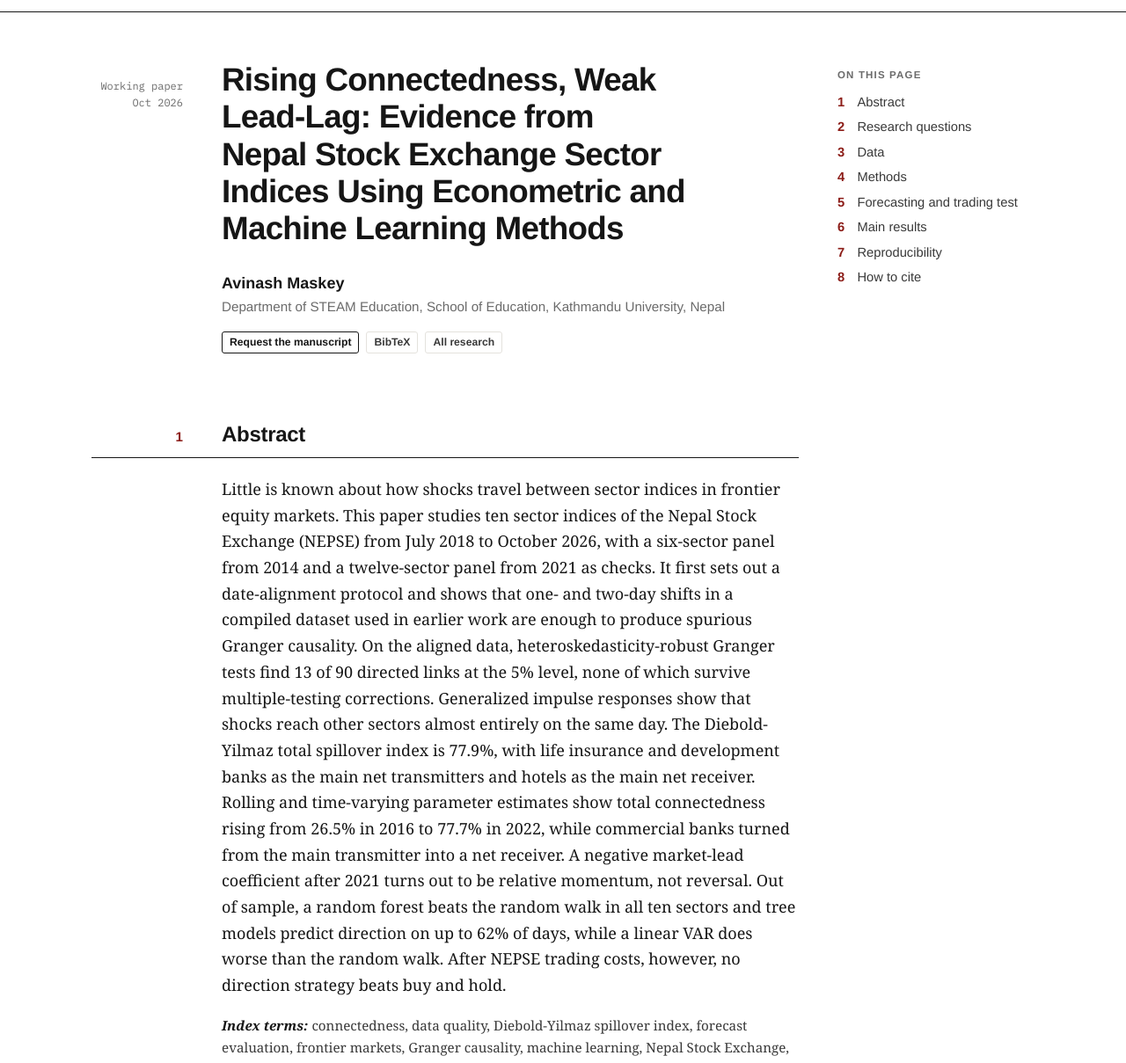
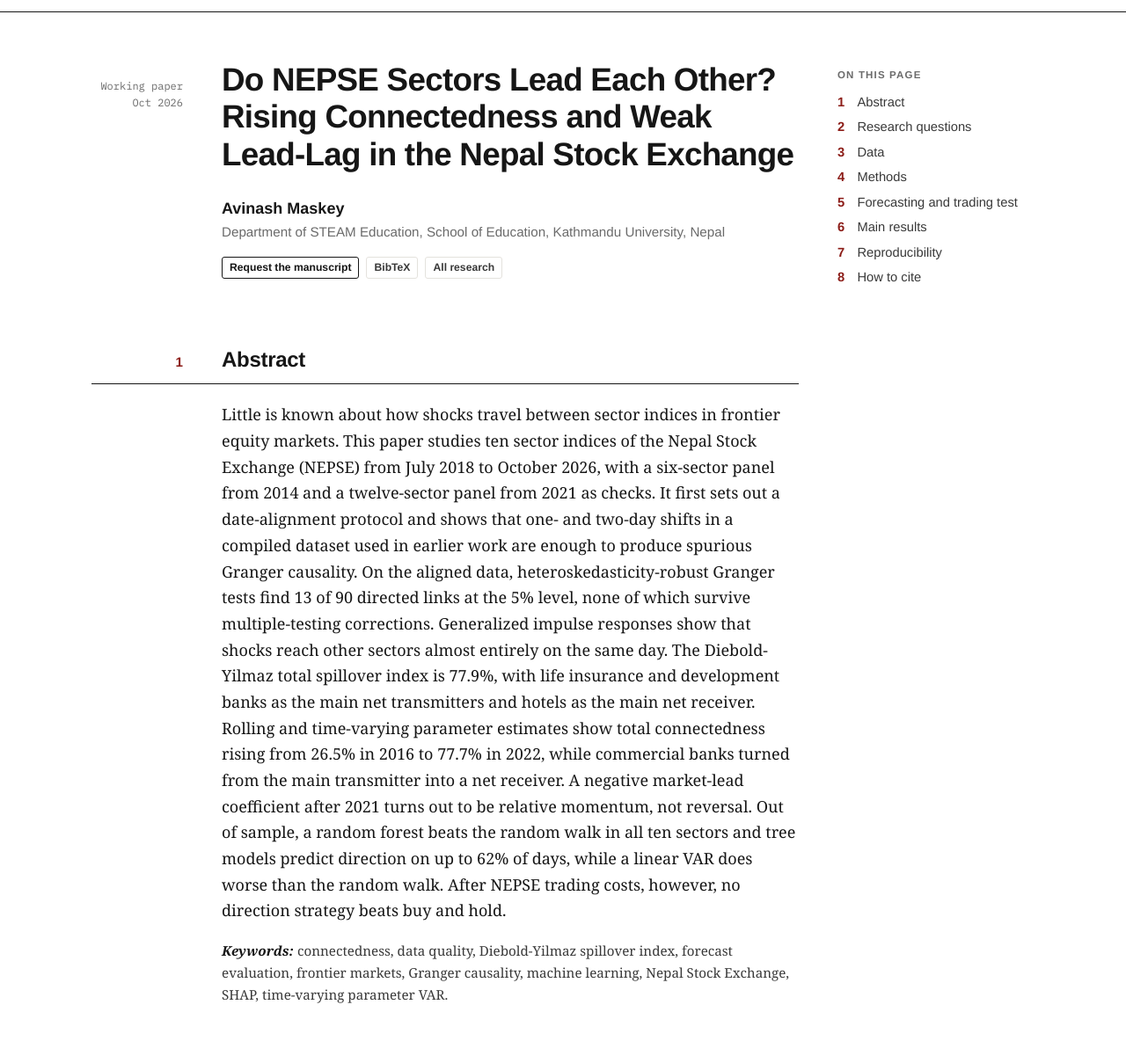
Before and after one commit to AvinashMaskey101/avinashweb, an Astro site: page /research/nepse-connectedness in a window 1280 px wide. Shown: the part 58-1267 px from the top of the page at 88% size. Built offline with nearby package versions, Linux system fonts and the light colour scheme; Astro itself is replaced by a stand-in of ours; a web font is replaced by a local one.

Commit message:
few changes

```diff
--- a/src/data/research.ts
+++ b/src/data/research.ts
@@ -59,7 +59,7 @@
   {
     id: 'maskey2026connectedness',
     title:
-      'Rising Connectedness, Weak Lead-Lag: Evidence from Nepal Stock Exchange Sector Indices Using Econometric and Machine Learning Methods',
+      'Do NEPSE Sectors Lead Each Other? Rising Connectedness and Weak Lead-Lag in the Nepal Stock Exchange',
     authors: ['Maskey, A.'],
     year: 2026,
     status: 'Working paper',
@@ -107,7 +107,7 @@
     'Forecasting Stock Exchange Sector Indices Using Granger Causality and Vector Autoregressive Models',
   authors: ['Maskey, A.'],
   year: 2024,
-  venue: 'Master’s thesis, Nepal College of Information Technology, Pokhara University',
+  venue: 'Master’s thesis, Nepal College of Information Technology, Pokhara University, Nepal',
   type: 'thesis',
   note: 'An adaptive VAR with an empirically selected window outperformed static and fixed rolling-window models, especially for development banks, finance companies and hydropower. Granger causality and impulse responses traced cross-sector shocks and pointed to banking as a major source of market volatility.',
 };
--- a/src/pages/research/nepse-connectedness.astro
+++ b/src/pages/research/nepse-connectedness.astro
@@ -67,7 +67,7 @@
 
   <Section id="abstract" num="1" title="Abstract">
     <p>{featured.abstract}</p>
-    <p class="keywords"><i>Index terms:</i> {featured.keywords.join(', ')}.</p>
+    <p class="keywords"><i>Keywords:</i> {featured.keywords.join(', ')}.</p>
   </Section>
 
   <Section id="questions" num="2" title="Research questions">
```
